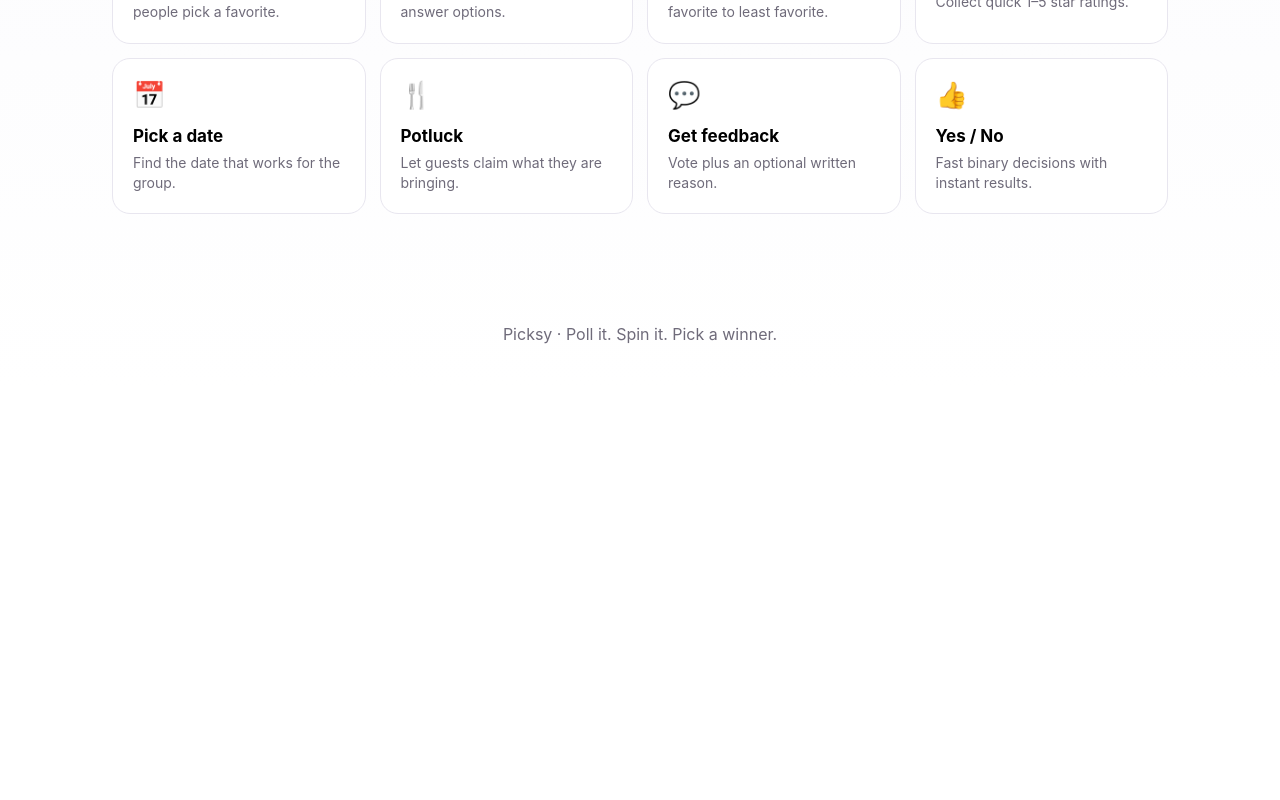
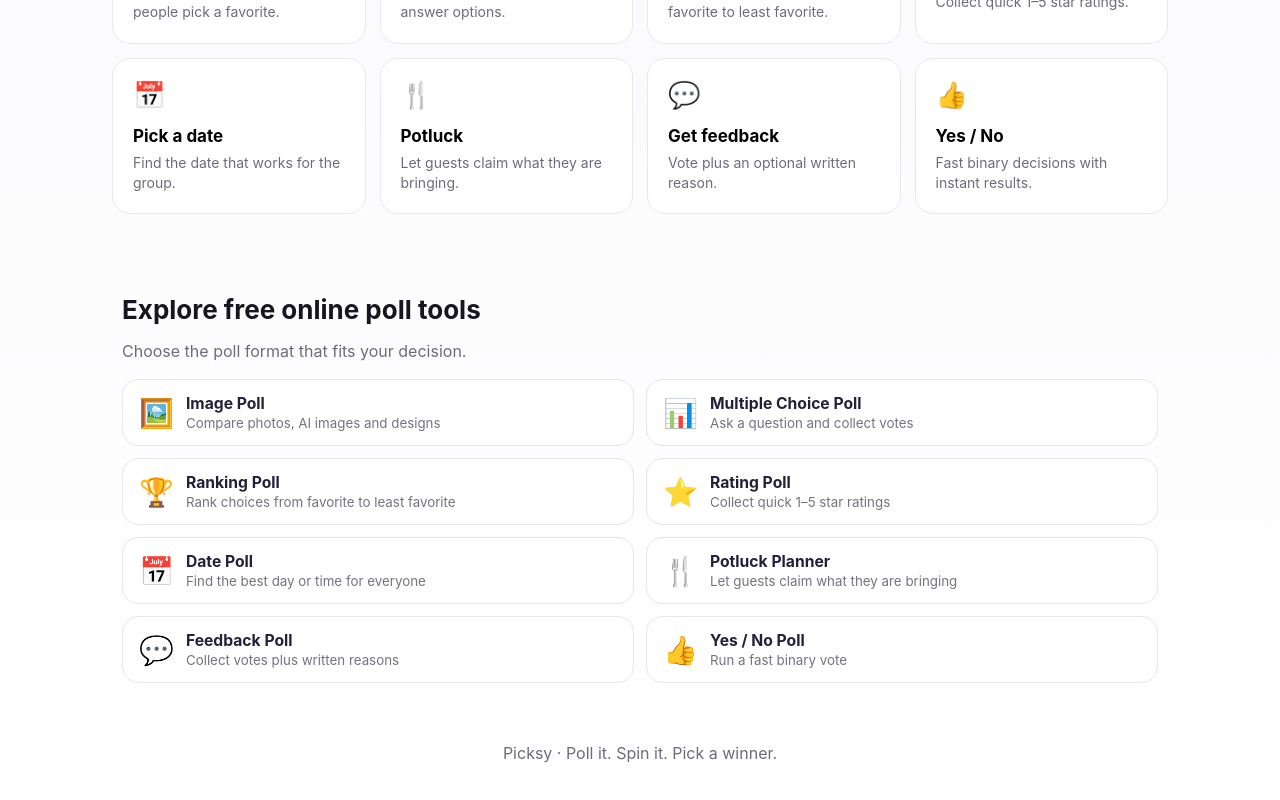
Before and after one commit to abhishekpabba/picksy, a Next.js app: page / in a window 1280 px wide. Shown: the part 1630-2430 px from the top of the page. Before the commit the page ends 2019 px from the top, so only its background shows below. Built offline with nearby package versions, Linux system fonts and the light colour scheme.

Commit message:
Add crawlable internal links for all poll tools

```diff
--- a/app/page.tsx
+++ b/app/page.tsx
@@ -1,4 +1,15 @@
 import Script from 'next/script';
+
+const pollTools=[
+  ['/image-poll','🖼️','Image Poll','Compare photos, AI images and designs'],
+  ['/multiple-choice-poll','📊','Multiple Choice Poll','Ask a question and collect votes'],
+  ['/ranking-poll','🏆','Ranking Poll','Rank choices from favorite to least favorite'],
+  ['/rating-poll','⭐','Rating Poll','Collect quick 1–5 star ratings'],
+  ['/date-poll','📅','Date Poll','Find the best day or time for everyone'],
+  ['/potluck-poll','🍴','Potluck Planner','Let guests claim what they are bringing'],
+  ['/feedback-poll','💬','Feedback Poll','Collect votes plus written reasons'],
+  ['/yes-no-poll','👍','Yes / No Poll','Run a fast binary vote']
+];
 
 export default function Home() {
   return (
@@ -19,6 +30,13 @@ export default function Home() {
         <a href="/giveaway"><span>🏆</span><strong>Giveaway Winner</strong><small>Deduplicate entries and draw winners</small></a>
       </div>
       <main id="app" className="shell" />
+      <section aria-label="Picksy poll tools" style={{maxWidth:1080,margin:'0 auto 30px',padding:'0 22px'}}>
+        <h2 className="section-title">Explore free online poll tools</h2>
+        <p className="muted">Choose the poll format that fits your decision.</p>
+        <div className="home-tool-strip" style={{padding:0,maxWidth:'none'}}>
+          {pollTools.map(([href,icon,name,desc])=><a href={href} key={href}><span>{icon}</span><strong>{name}</strong><small>{desc}</small></a>)}
+        </div>
+      </section>
       <footer className="footer">Picksy · Poll it. Spin it. Pick a winner.</footer>
       <Script src="/app.js" strategy="afterInteractive" />
       <Script src="/enhancements.js" strategy="afterInteractive" />
```
